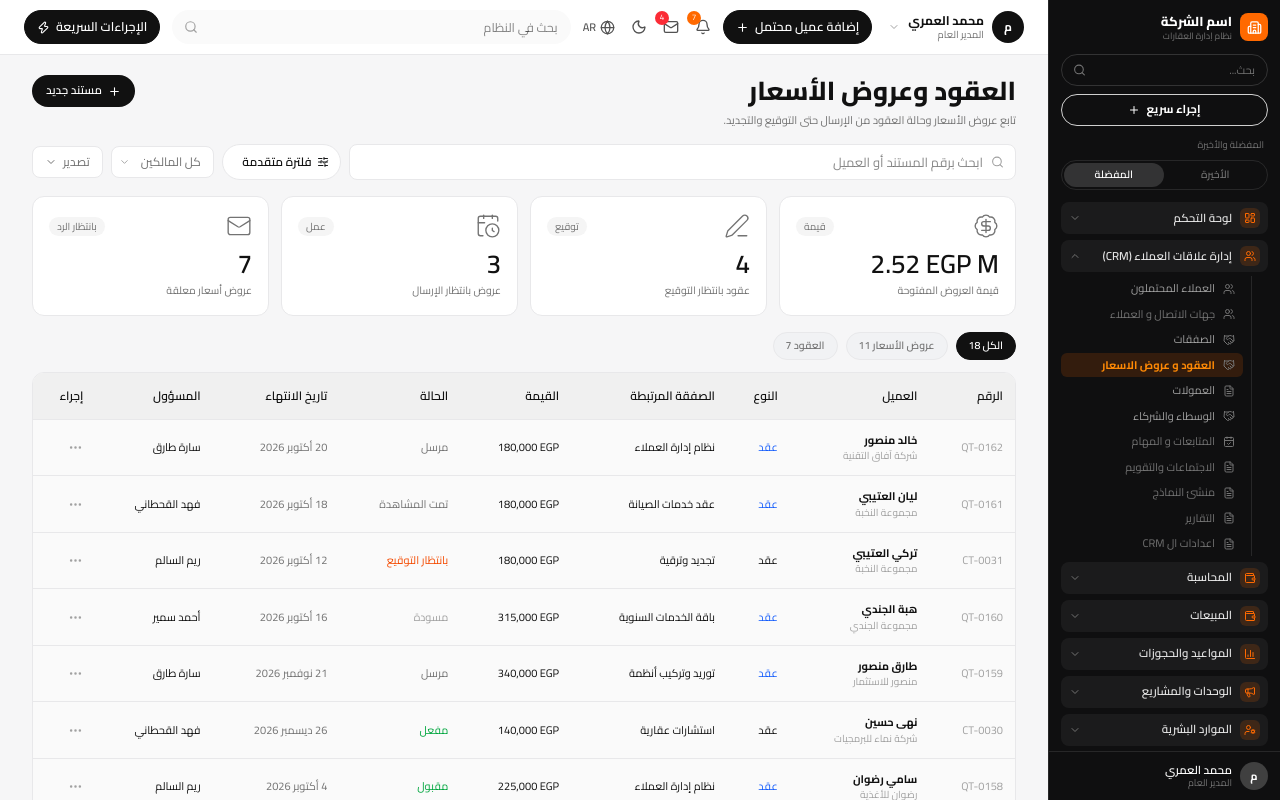
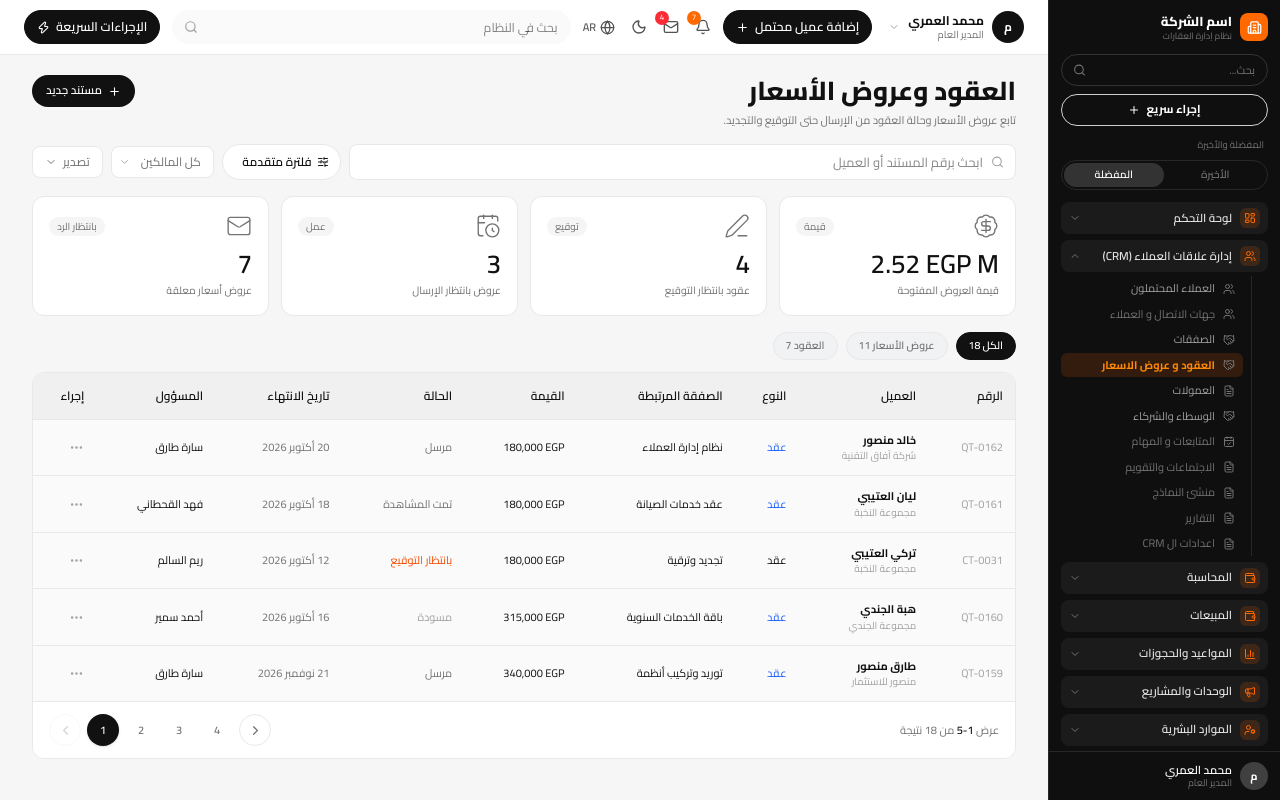
Before and after one commit to laila-272/CRM, a React (Vite) app: page /contracts in a window 1280 px wide. Shown: the top 800 px of the page. Built offline with nearby package versions, Linux system fonts and the light colour scheme.

Commit message:
Fix pagination

```diff
--- a/src/Components/Pages/Contracts.jsx
+++ b/src/Components/Pages/Contracts.jsx
@@ -8,7 +8,10 @@ import {
   CalendarClock,
   BadgeDollarSign,
   Plus,
-  SlidersHorizontal,ChevronDown
+  SlidersHorizontal,
+  ChevronDown,
+  ChevronRight,
+  ChevronLeft
 } from "lucide-react";
 import {
   getContracts,
@@ -39,9 +42,12 @@ const STATUS_CLS = {
   مفعل: "text-green-600",
   منتهي: "text-red-500",
 };
+
 const selectCls =
   "appearance-none h-8 rounded-lg border border-line bg-white pr-3 pl-4 text-[12px] text-[#717171] outline-none cursor-pointer";
 const compact = (n) => `${(n / 1e6).toFixed(2)} EGP M`;
+
+const ITEMS_PER_PAGE = 5;
 
 export default function Contracts() {
   const navigate = useNavigate();
@@ -50,6 +56,13 @@ export default function Contracts() {
   const [tab, setTab] = useState("all");
   const [status, setStatus] = useState("all");
   const [owner, setOwner] = useState("all");
+  const [page, setPage] = useState(1);
+
+  // إعادة الصفحة إلى 1 عند تغيير الفلاتر أو البحث
+  const handleFilterChange = (setter) => (value) => {
+    setter(value);
+    setPage(1);
+  };
 
   const list = useMemo(() => {
     const s = q.trim().toLowerCase();
@@ -66,12 +79,19 @@ export default function Contracts() {
     );
   }, [all, q, tab, status, owner]);
 
+  // حساب الصفحات
+  const totalPages = Math.ceil(list.length / ITEMS_PER_PAGE) || 1;
+  const paginatedList = useMemo(() => {
+    const start = (page - 1) * ITEMS_PER_PAGE;
+    return list.slice(start, start + ITEMS_PER_PAGE);
+  }, [list, page]);
+
   const quotes = all.filter((c) => c.kind === "عقد ");
   const open = quotes.filter((c) => c.status !== "مقبول");
   const count = (st) => all.filter((c) => c.status === st).length;
 
   return (
-    <div dir="rtl" className=" max-w-full">
+    <div dir="rtl" className="max-w-full">
       <div className="flex items-start justify-between gap-3">
         <div>
           <h1 className="text-[26px] font-extrabold text-ink leading-tight">
@@ -85,10 +105,11 @@ export default function Contracts() {
           <Plus size={13} /> مستند جديد
         </Link>
       </div>
+
       <div className="mt-4 flex flex-wrap items-center gap-2">
         <SearchBox
           value={q}
-          onChange={setQ}
+          onChange={handleFilterChange(setQ)}
           placeholder="ابحث برقم المستند أو العميل"
           className="flex-1 min-w-[220px]"
         />
@@ -98,7 +119,11 @@ export default function Contracts() {
             className="absolute right-3 text-[#171819] pointer-events-none z-10"
           />
 
-          <Select value={status} onChange={setStatus} className="!rounded-4xl text-[12px]">
+          <Select
+            value={status}
+            onChange={handleFilterChange(setStatus)}
+            className="!rounded-4xl text-[12px]"
+          >
             <option value="all">فلترة متقدمة </option>
             {[...QUOTE_STATUSES, ...CONTRACT_STATUSES].map((s) => (
               <option key={s}>{s}</option>
@@ -108,7 +133,7 @@ export default function Contracts() {
         <div className="relative">
           <select
             value={owner}
-            onChange={(e) => setOwner(e.target.value)}
+            onChange={(e) => handleFilterChange(setOwner)(e.target.value)}
             className={selectCls}
           >
             <option value="all">كل المالكين</option>
@@ -187,7 +212,11 @@ export default function Contracts() {
           ["quote", `عروض الأسعار ${quotes.length}`],
           ["contract", `العقود ${all.length - quotes.length}`],
         ].map(([k, label]) => (
-          <Chip key={k} active={tab === k} onClick={() => setTab(k)}>
+          <Chip
+            key={k}
+            active={tab === k}
+            onClick={() => handleFilterChange(setTab)(k)}
+          >
             {label}
           </Chip>
         ))}
@@ -218,11 +247,11 @@ export default function Contracts() {
             </tr>
           </thead>
           <tbody>
-            {list.map((c) => (
+            {paginatedList.map((c) => (
               <tr
                 key={c.id}
                 onClick={() => navigate(`/contracts/${c.id}`)}
-                className="border-t border-line cursor-pointer bg-[#FAFAFA] hover:bg-[#F7F7F7]  "
+                className="border-t border-line cursor-pointer bg-[#FAFAFA] hover:bg-[#F7F7F7]"
               >
                 <td className={`${td} text-neutral-400`}>{c.id}</td>
                 <td className={td}>
@@ -255,7 +284,7 @@ export default function Contracts() {
                 </td>
               </tr>
             ))}
-            {!list.length && (
+            {!paginatedList.length && (
               <tr>
                 <td
                   colSpan={9}
@@ -267,6 +296,57 @@ export default function Contracts() {
             )}
           </tbody>
         </table>
+
+        {/* عناصر التنقل بين الصفحات (Pagination) */}
+
+        {/* Pagination */}
+        {list.length > 0 && (
+          <div className="flex flex-wrap items-center justify-between gap-3 border-t border-line bg-white px-4 py-3">
+            <span className="text-[11px] text-neutral-500">
+              عرض{" "}
+              <span className="font-semibold text-ink">
+                {(page - 1) * ITEMS_PER_PAGE + 1}-
+                {Math.min(page * ITEMS_PER_PAGE, list.length)}
+              </span>{" "}
+              من {list.length} نتيجة
+            </span>
+
+            <div className="flex items-center gap-1.5" dir="ltr">
+              <button
+                disabled={page === 1}
+                onClick={() => setPage((p) => Math.max(p - 1, 1))}
+                className="flex h-8 w-8 items-center justify-center rounded-full border border-line bg-white text-neutral-500 transition hover:bg-neutral-100 disabled:cursor-not-allowed disabled:opacity-30"
+                aria-label="Previous page"
+              >
+                <ChevronLeft size={15} />
+              </button>
+
+              {Array.from({ length: totalPages }, (_, i) => i + 1).map((p) => (
+                <button
+                  key={p}
+                  onClick={() => setPage(p)}
+                  aria-current={page === p ? "page" : undefined}
+                  className={`flex h-8 min-w-8 items-center justify-center rounded-full px-2 text-[11px] font-semibold transition ${
+                    page === p
+                      ? "bg-ink text-white shadow-sm"
+                      : "bg-white text-neutral-500 hover:bg-neutral-100"
+                  }`}
+                >
+                  {p}
+                </button>
+              ))}
+
+              <button
+                disabled={page === totalPages}
+                onClick={() => setPage((p) => Math.min(p + 1, totalPages))}
+                className="flex h-8 w-8 items-center justify-center rounded-full border border-line bg-white text-neutral-500 transition hover:bg-neutral-100 disabled:cursor-not-allowed disabled:opacity-30"
+                aria-label="Next page"
+              >
+                <ChevronRight size={15} />
+              </button>
+            </div>
+          </div>
+        )}
       </div>
     </div>
   );
```
